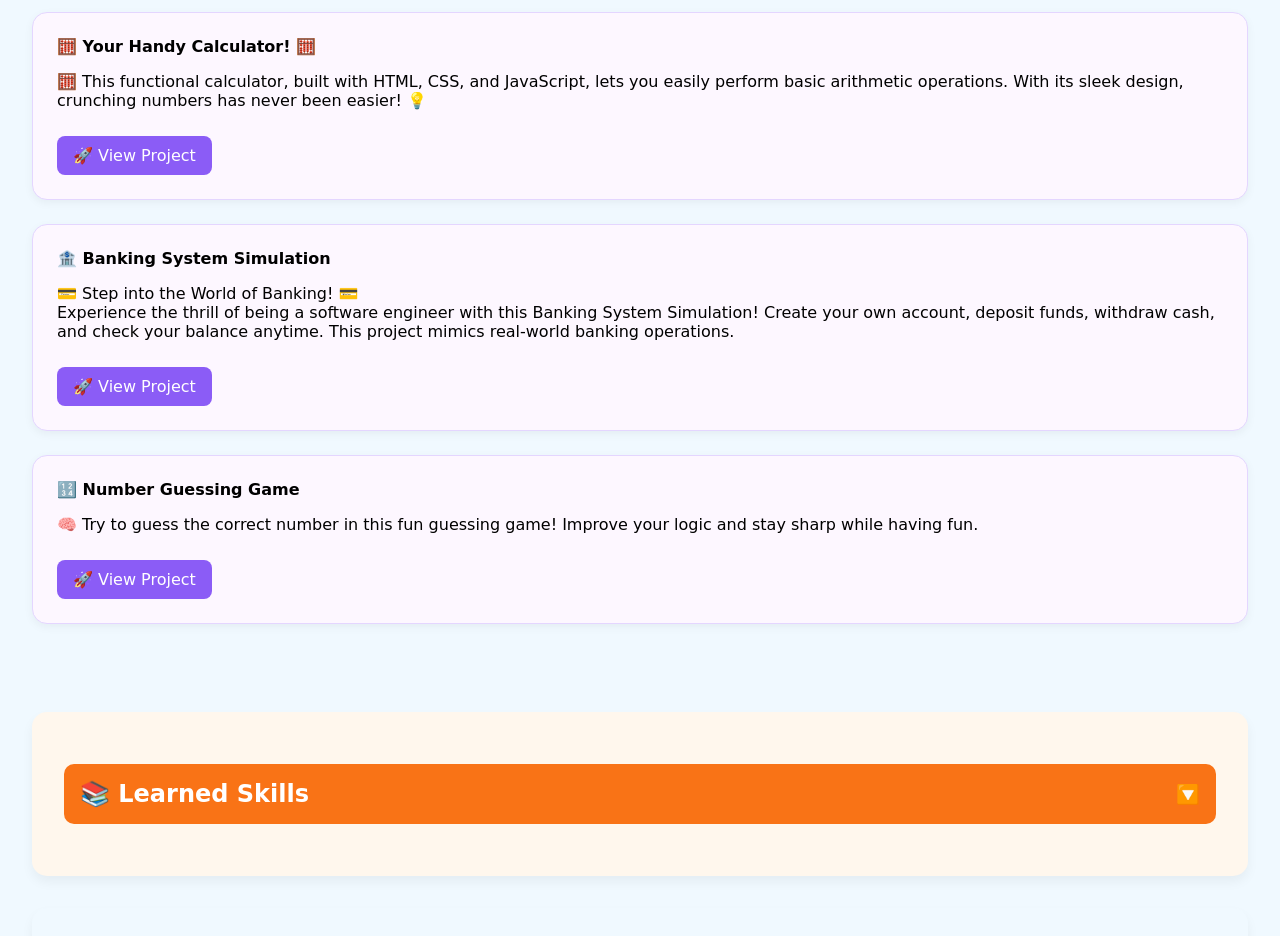
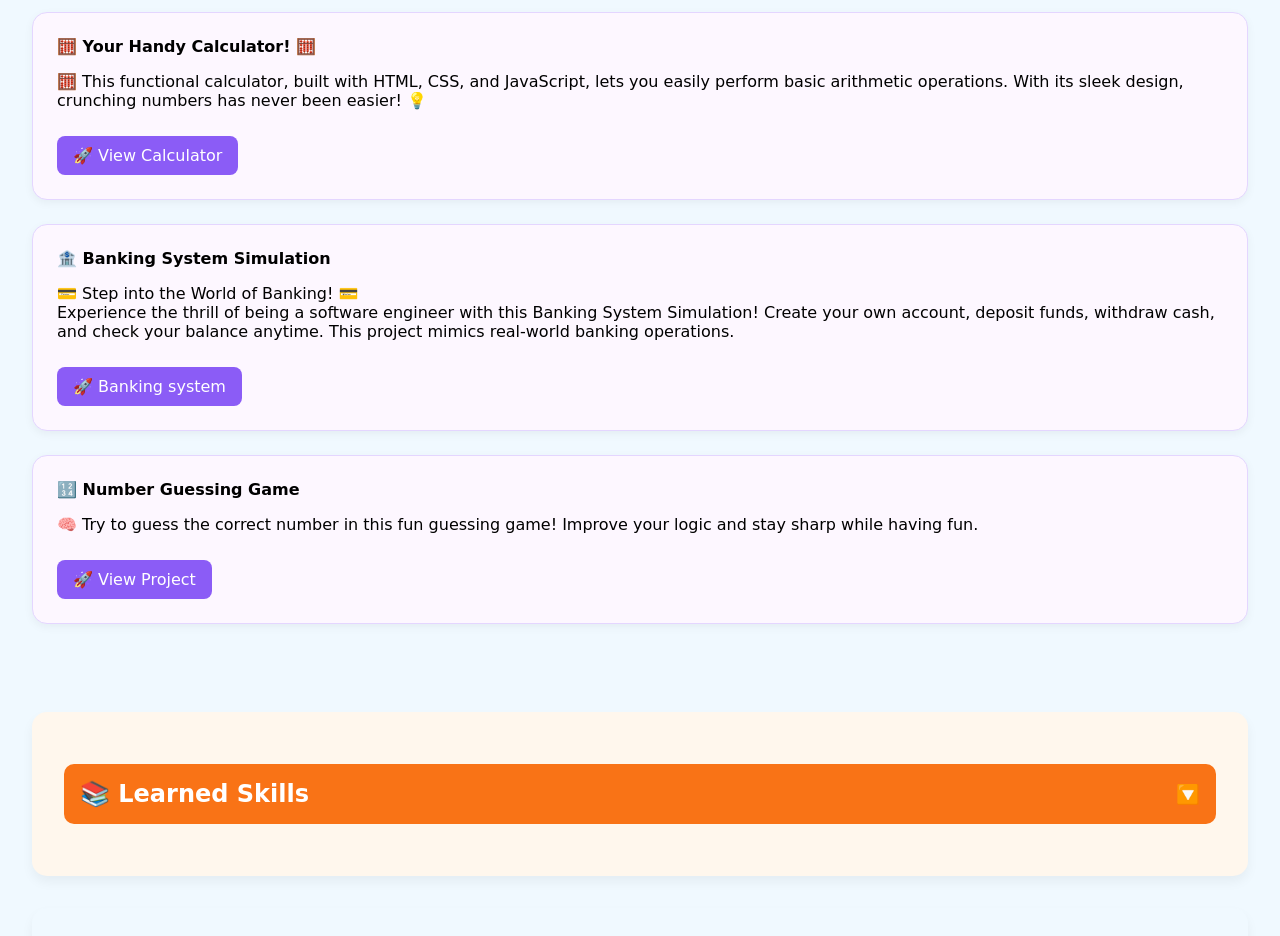
Before and after one commit to skilltootr/nadup, a plain HTML site: page index.html in a window 1280 px wide. Shown: the part 800-1736 px from the top of the page. Drawn offline with Linux system fonts and the light colour scheme.

Commit message:
Update index.html

```diff
--- a/index.html
+++ b/index.html
@@ -39,7 +39,7 @@
         <div class="project">
         <strong>🧮 Your Handy Calculator! 🧮</strong>
         <p>🧮 This functional calculator, built with HTML, CSS, and JavaScript, lets you easily perform basic arithmetic operations. With its sleek design, crunching numbers has never been easier! 💡</p>
-        <a href="calculator.html" target="_blank" class="project-button">🚀 View Project</a>
+        <a href="calculator.html" target="_blank" class="project-button">🚀 View Calculator</a>
         </div>
 
         <div class="project">
@@ -47,7 +47,7 @@
         <p>💳 Step into the World of Banking! 💳<br>
             Experience the thrill of being a software engineer with this Banking System Simulation! Create your own account, deposit funds, withdraw cash, and check your balance anytime. This project mimics real-world banking operations.
         </p>
-        <a href="#" target="_blank" class="project-button">🚀 View Project</a>
+        <a href="home.html" target="_blank" class="project-button">🚀 Banking system</a>
         </div>
 
         <div class="project">
```
